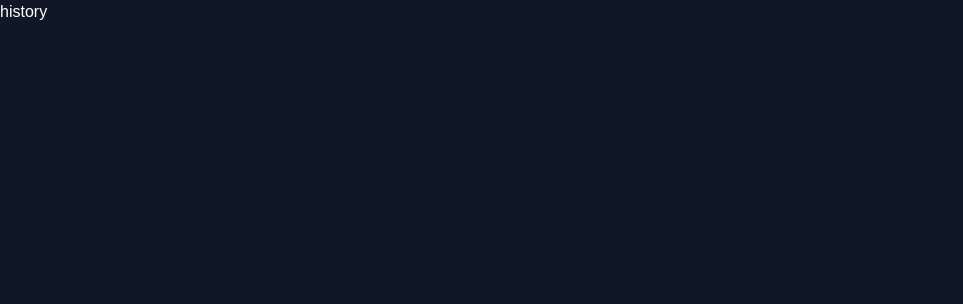
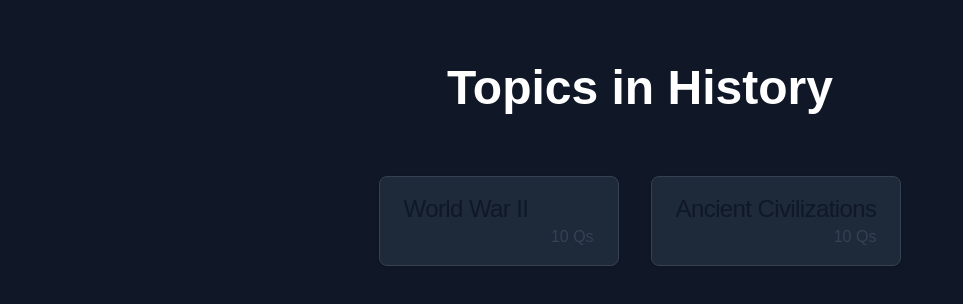
Before and after one commit to anuprajvarma/micro-quizz, a Next.js app: page /quizzes/history in a window 1280 px wide. Shown: the top 304 px of the page, without its empty margins (0-963 px from the left). Built offline with nearby package versions, Linux system fonts and the light colour scheme.

Commit message:
make quizzes topic page for all category

```diff
--- /dev/null
+++ b/app/component/QuizzTitle.tsx
@@ -0,0 +1,20 @@
+import Link from "next/link";
+import React from "react";
+
+const QuizzTitle = ({ title }: { title: string }) => {
+  return (
+    <Link
+      href="#"
+      className="flex flex-col min-w-[15rem] px-6 py-4 border rounded-lg shadow-sm bg-gray-800 border-gray-700 hover:bg-gray-700"
+    >
+      <h5 className="text-2xl font-medium tracking-tight text-gray-900 dark:text-white">
+        {title}
+      </h5>
+      <p className="font-normal text-end text-gray-700 dark:text-gray-400">
+        10 Qs
+      </p>
+    </Link>
+  );
+};
+
+export default QuizzTitle;
--- a/app/quizzes/[category]/page.tsx
+++ b/app/quizzes/[category]/page.tsx
@@ -1,11 +1,67 @@
 import React from "react";
+import QuizzTitle from "@/app/component/QuizzTitle";
+
+const allQuizzes = [
+  {
+    category: "Math",
+    quizzes: [
+      { id: "1", title: "Basic Algebra" },
+      { id: "2", title: "Geometry Fun" },
+    ],
+  },
+  {
+    category: "Science",
+    quizzes: [
+      { id: "3", title: "Physics Basics" },
+      { id: "4", title: "Chemistry 101" },
+    ],
+  },
+  {
+    category: "History",
+    quizzes: [
+      { id: "5", title: "World War II" },
+      { id: "6", title: "Ancient Civilizations" },
+    ],
+  },
+  {
+    category: "Programming",
+    quizzes: [
+      { id: "7", title: "JavaScript Essentials" },
+      { id: "8", title: "React Fundamentals" },
+    ],
+  },
+];
 
 interface Props {
   params: { category: string };
 }
 
 const Page = ({ params }: Props) => {
-  return <div className="text-white">{params.category}</div>;
+  return (
+    <div className="w-full h-full flex justify-center">
+      <div className="w-[70rem] flex flex-col justify-center items-center py-[4rem]">
+        <div className="flex flex-col gap-[4rem]">
+          <p className="text-white text-5xl font-semibold text-center">
+            Topics in{" "}
+            {params.category.charAt(0).toUpperCase() + params.category.slice(1)}
+          </p>
+
+          <div className="flex flex-wrap justify-center gap-8">
+            {allQuizzes.map((quiz) => {
+              if (
+                quiz.category.toLowerCase() === params.category.toLowerCase()
+              ) {
+                return quiz.quizzes.map((q) => (
+                  <QuizzTitle key={q.id} title={q.title} />
+                ));
+              }
+              return null;
+            })}
+          </div>
+        </div>
+      </div>
+    </div>
+  );
 };
 
 export default Page;
```
